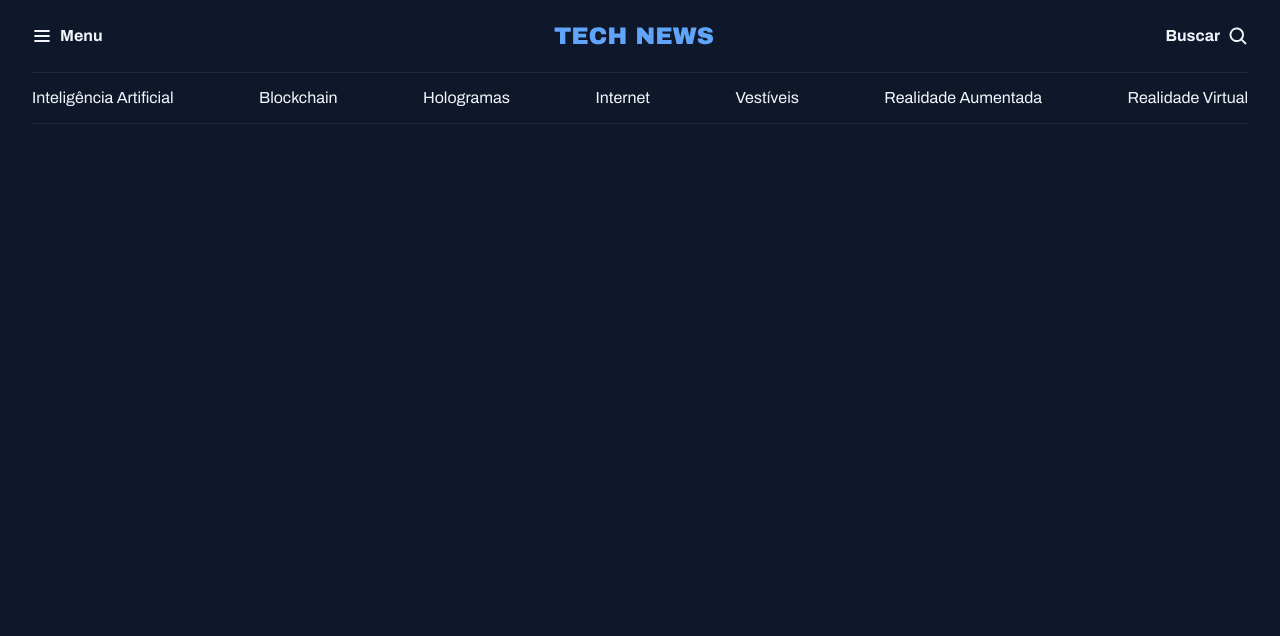
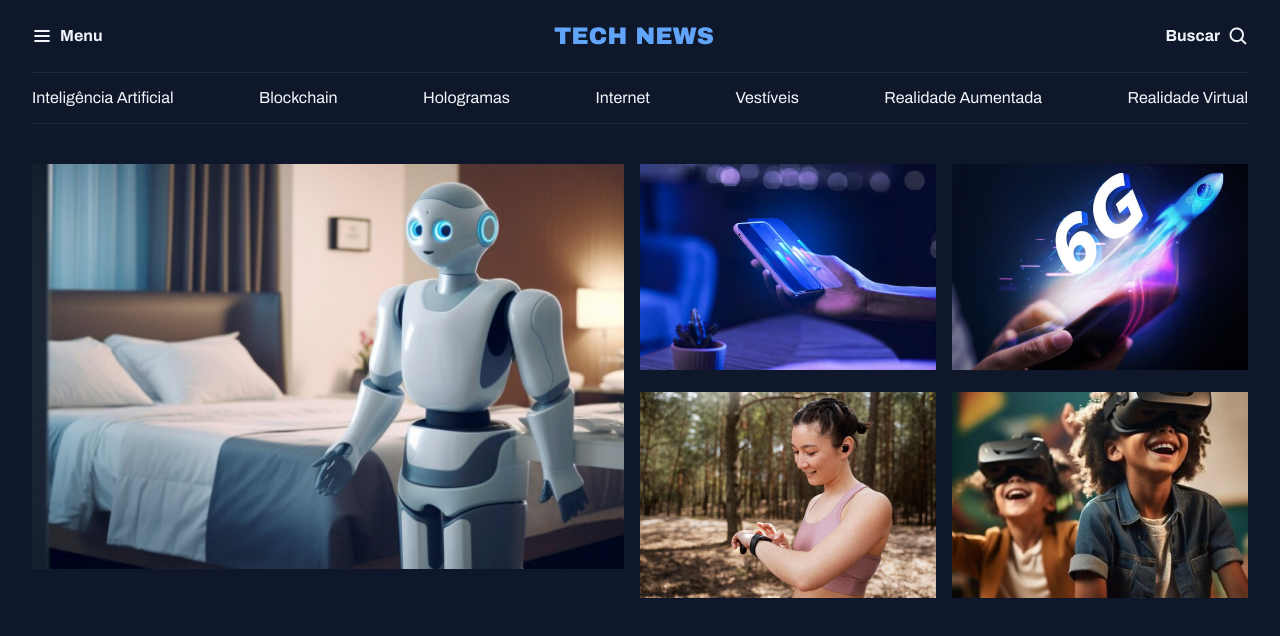
Before and after one commit to AdrianoTobias/portal-de-noticias, a plain HTML site: page index.html in a window 1280 px wide. Drawn offline with Linux system fonts and the light colour scheme.

Commit message:
add 'featured' section

```diff
--- a/index.html
+++ b/index.html
@@ -38,5 +38,31 @@
                 <a href="#">Realidade Virtual</a>
             </nav>
         </header>
+
+        <main class="grid container">
+            <section id="featured" class="grid grid-flow-col gap-16">
+                <div>
+                    <img src="assets/images/Image 01.png" alt="">
+                </div>
+
+                <div class="grid grid-cols-2 gap-16">
+                    <div>
+                        <img src="assets/images/Image 02.png" alt="">
+                    </div>
+
+                    <div>
+                        <img src="assets/images/Image 03.png" alt="">
+                    </div>
+
+                    <div>
+                        <img src="assets/images/Image 04.png" alt="">
+                    </div>
+
+                    <div>
+                        <img src="assets/images/Image 05.png" alt="">
+                    </div>
+                </div>
+            </section>
+        </main>
     </body>
 </html>
--- a/styles/global.css
+++ b/styles/global.css
@@ -42,17 +42,16 @@ h3 {
     font: inherit;
 }
 
+img {
+    max-width: 100%;
+}
+
 .container {
     max-width: 1280px;
     padding-inline: 32px;
     margin-inline: auto;
 }
 
-/* utility-first */
-.grid {
-    display: grid;
+main {
+    margin-block: 40px;
 }
-
-.grid-flow-col {
-    grid-auto-flow: column;
-}
--- a/styles/index.css
+++ b/styles/index.css
@@ -1,2 +1,4 @@
 @import url(global.css);
+@import url(utility.css);
 @import url(header.css);
+@import url(sections.css);
--- /dev/null
+++ b/styles/utility.css
@@ -0,0 +1,16 @@
+/* utility-first */
+.grid {
+    display: grid;
+}
+
+.grid-flow-col {
+    grid-auto-flow: column;
+}
+
+.grid-cols-2 {
+    grid-template-columns: 1fr 1fr;
+}
+
+.gap-16 {
+    gap: 16px;
+}
```
Also changed, not shown: 1 other file.
